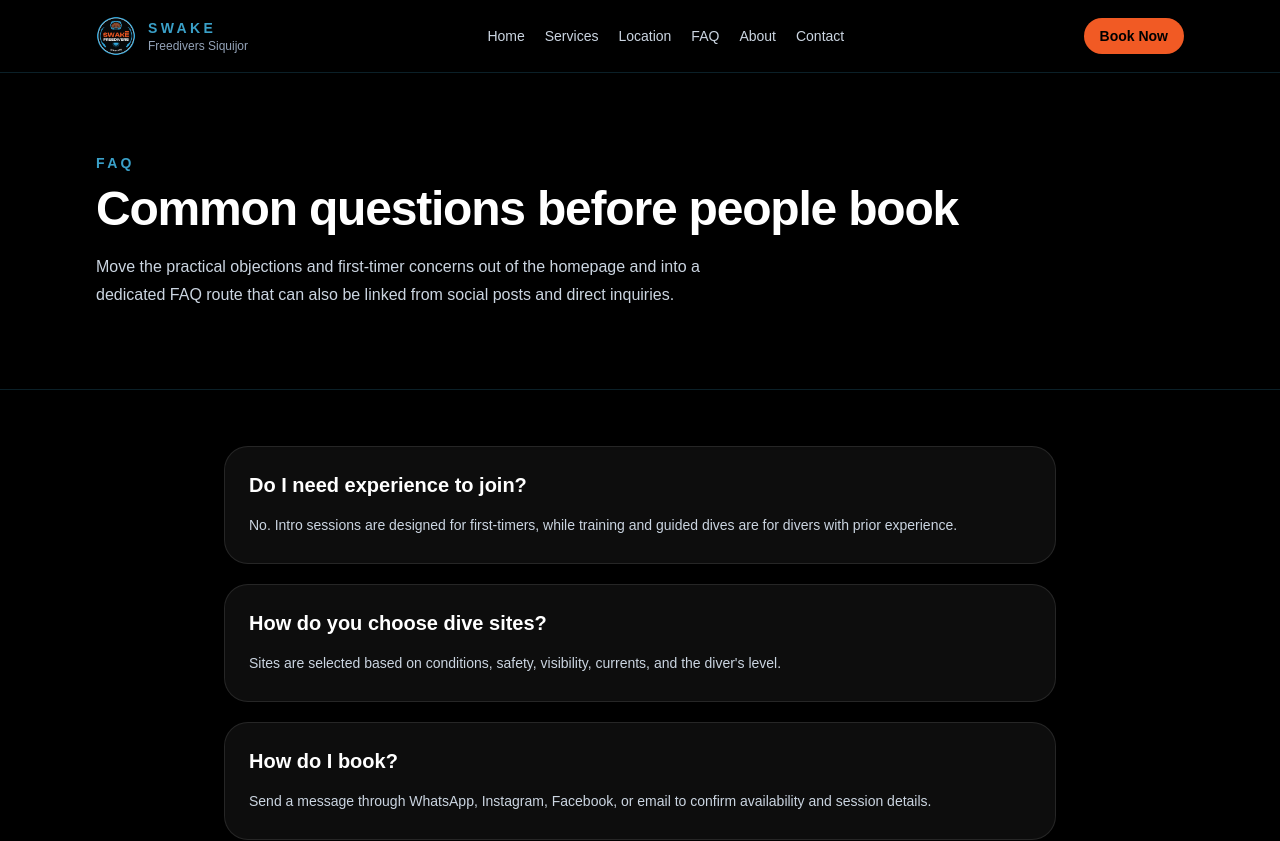
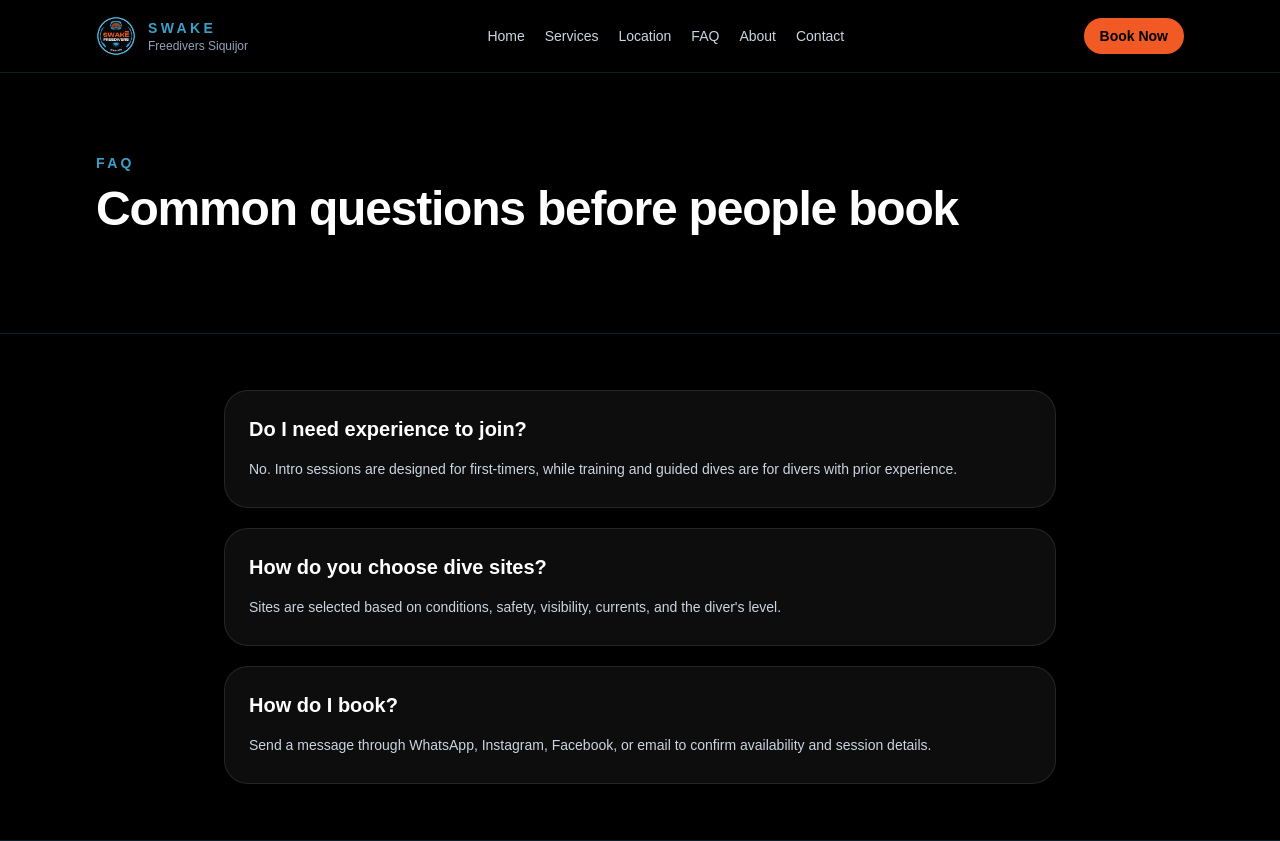
Before and after one commit to cbmserino-cyber/swake-diving-center, a Next.js app: page /faq in a window 1280 px wide. Shown: the top 841 px of the page. Built offline with nearby package versions, Linux system fonts and the light colour scheme.

Commit message:
Update page.tsx

```diff
--- a/app/faq/page.tsx
+++ b/app/faq/page.tsx
@@ -14,7 +14,6 @@ export default function FaqPage() {
       <PageHero
         eyebrow="FAQ"
         title="Common questions before people book"
-        description="Move the practical objections and first-timer concerns out of the homepage and into a dedicated FAQ route that can also be linked from social posts and direct inquiries."
       />
 
       <section className="mx-auto max-w-4xl px-6 py-14 lg:px-8">
@@ -28,5 +27,7 @@ export default function FaqPage() {
         </div>
       </section>
     </>
+
+
   );
 }
```
